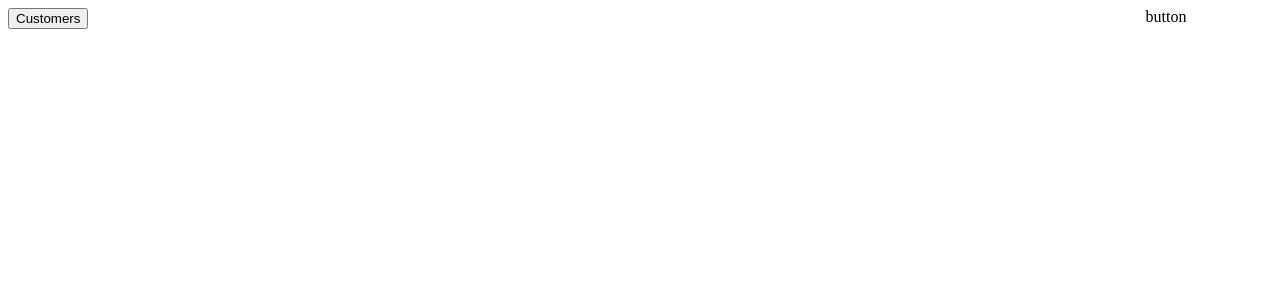
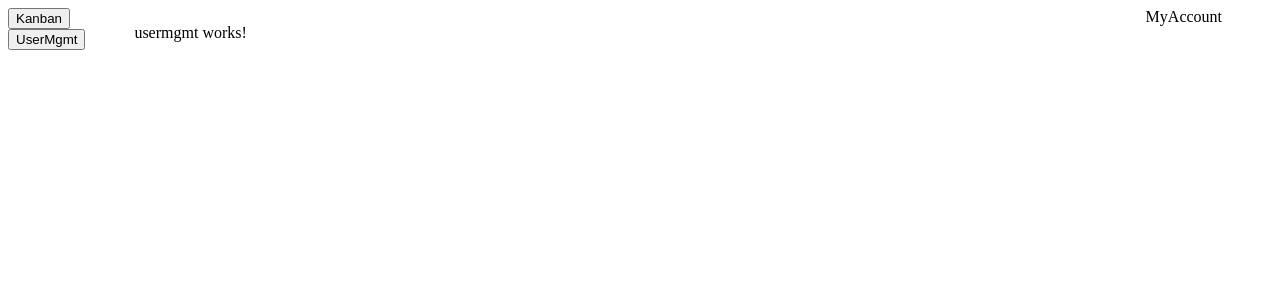
Before and after one commit to JosuaXiao/angular-uebungswoche, an Angular app: page /usermgmt in a window 1280 px wide. Before the commit this address led to /. Shown: the top 300 px of the page. Built offline with nearby package versions, Linux system fonts and the light colour scheme.

Commit message:
usermgmt hinzugefügt

```diff
--- a/src/app/app-routing.module.ts
+++ b/src/app/app-routing.module.ts
@@ -1,7 +1,7 @@
 import { NgModule } from '@angular/core';
 import { RouterModule, Routes } from '@angular/router';
 
-const routes: Routes = [{ path: 'kanban', loadChildren: () => import('./modules/kanban/kanban.module').then(m => m.KanbanModule) }];
+const routes: Routes = [{ path: 'kanban', loadChildren: () => import('./modules/kanban/kanban.module').then(m => m.KanbanModule) }, { path: 'usermgmt', loadChildren: () => import('./modules/usermgmt/usermgmt.module').then(m => m.UsermgmtModule) }];
 
 @NgModule({
   imports: [RouterModule.forRoot(routes)],
--- a/src/app/app.component.html
+++ b/src/app/app.component.html
@@ -1,7 +1,8 @@
 <div id="mainbody">
   <div>
-    <button type="button" routerLink="kanban">Customers</button>
+    <button type="button" routerLink="kanban">Kanban</button>
+    <button type="button" routerLink="usermgmt">UserMgmt</button>
   </div>
   <div><router-outlet></router-outlet></div>
-  <div type="button" routerLink="">button</div>
+  <div type="button" routerLink="">MyAccount</div>
 </div>
--- /dev/null
+++ b/src/app/modules/usermgmt/usermgmt-routing.module.ts
@@ -0,0 +1,11 @@
+import { NgModule } from '@angular/core';
+import { RouterModule, Routes } from '@angular/router';
+import { UsermgmtComponent } from './usermgmt.component';
+
+const routes: Routes = [{ path: '', component: UsermgmtComponent }];
+
+@NgModule({
+  imports: [RouterModule.forChild(routes)],
+  exports: [RouterModule]
+})
+export class UsermgmtRoutingModule { }
--- /dev/null
+++ b/src/app/modules/usermgmt/usermgmt.component.html
@@ -0,0 +1 @@
+<p>usermgmt works!</p>
```
Also changed, not shown: src/app/modules/usermgmt/usermgmt.component.ts (added, +10 -0 lines), src/app/modules/usermgmt/usermgmt.module.ts (added, +17 -0 lines), src/app/modules/usermgmt/usermgmt.component.scss (added), 1 other file (tests, documents, lock files or other folders).
